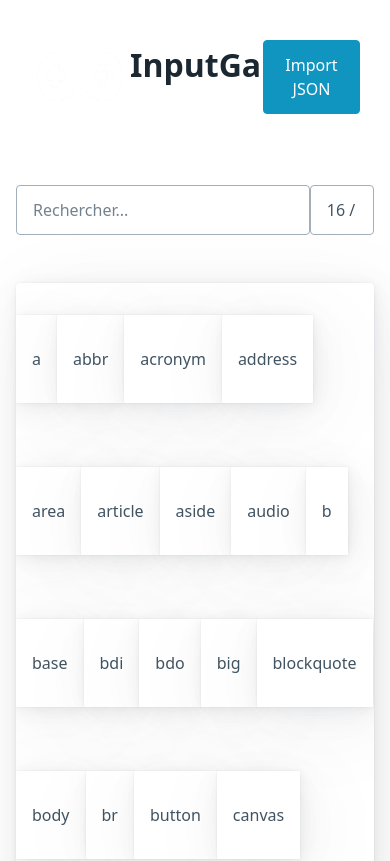
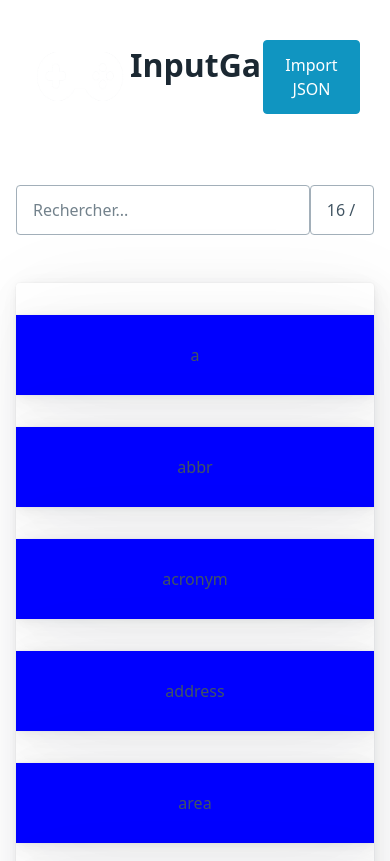
Before and after one commit to dwesh163/InputGame, a React (Vite) app: page / in a window 390 px wide. Shown: the top 861 px of the page. Built offline with nearby package versions, Linux system fonts and the light colour scheme.

Commit message:
[add] responsive style

```diff
--- a/style.css
+++ b/style.css
@@ -1,9 +1,42 @@
 .logo img {
-    width: 100%;
-    max-width: 100px;
-    height: auto;
+	width: 100%;
+	max-width: 100px;
+	height: auto;
+}
+.logo h1 {
+	margin-top: 25px;
+}
+.cardList {
+	background-color: blue;
+	width: 10rem;
+	padding: 28px 0px;
+	text-align: center;
+}
+article {
+	margin-bottom: 0px;
 }
 
-.logo h1 {
-    margin-top: 25px;
+
+@media only screen and (min-width: 1540px){
+	.cardList {
+		width: 11.5rem;
+	}
 }
+
+@media only screen and (min-width: 768px) and (max-width: 1022px){
+	.cardList {
+		width: 9.71rem;
+	}
+}
+
+@media only screen and (min-width: 100px) and (max-width: 767px){
+	.cardList {
+		width: 33%;
+	}
+}
+
+@media only screen and (max-width: 400px){
+	.cardList {
+		width: 100%;
+	}
+}
```
